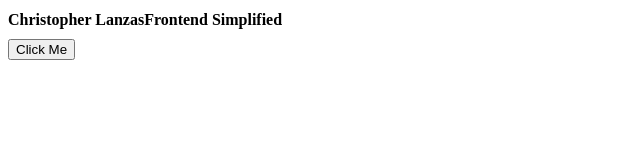
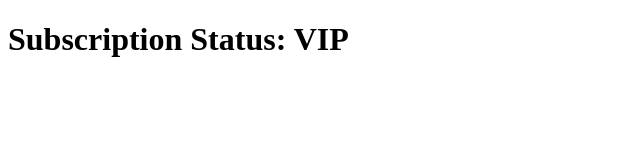
Before and after one commit to Chrislanzas16/JavaScript, a plain HTML site: page index.html in a window 1280 px wide. Shown: the whole page, without its empty margins (0-640 px from the left). Drawn offline with Linux system fonts and the light colour scheme.

Commit message:
Worked on Promises

```diff
--- a/app.js
+++ b/app.js
@@ -1,7 +1,42 @@
-document.querySelector('.title').innerHTML += 'Frontend Simplified'
+// fetch("https://jsonplaceholder.typicode.com/users/1")
 
-document.querySelector(".title").style.fontSize = '16px'
+// 1. Then
+// fetch("https://jsonplaceholder.typicode.com/users/1")
+//   .then((response) => {
+//     return response.json();
+//   })
+//   .then((data) => {
+//     console.log(data);
+//   });
 
- function changeTitleToRed (button) {
-    document.querySelector('.title').style.color = 'red'
- }
+// async function main() {
+//  const response = await fetch ("https://jsonplaceholder.typicode.com/users/1")
+//  const data = await response.json()
+//  console.log(data)
+//  emailRef.innerHTML = data.email
+// }
+
+const statusRef = document.querySelector ('.status')
+
+function getSubscriptionStatus () {
+    return new Promise ((resolve, reject) => {
+      resolve ("VIP")
+}) }
+
+function getVideo (subscriptionStatus) {
+    return new Promise ((resolve, reject) => {
+        if (subscriptionStatus === "VIP")  {resolve ('show video')}
+       else if (subscriptionStatus === "Free") {resolve ('show trailer')}
+         else {reject ('no video')}
+
+    } )
+
+}
+
+async function main() {
+    const status = await getSubscriptionStatus();
+   statusRef.innerHTML = status
+   console.log( await getVideo(status));}
+
+
+ main()
--- a/index.html
+++ b/index.html
@@ -7,7 +7,6 @@
     <script src="app.js" defer></script>
 </head>
 <body>
-    <h1 class="title ">Christopher Lanzas</h1>
-    <button onClick = "changeTitleToRed()">Click Me</button>
+    <h1>Subscription Status: <span class="status"></span></h1>
 </body>
 </html>
```
Also changed, not shown: styles.css (added, +7 -0 lines).
